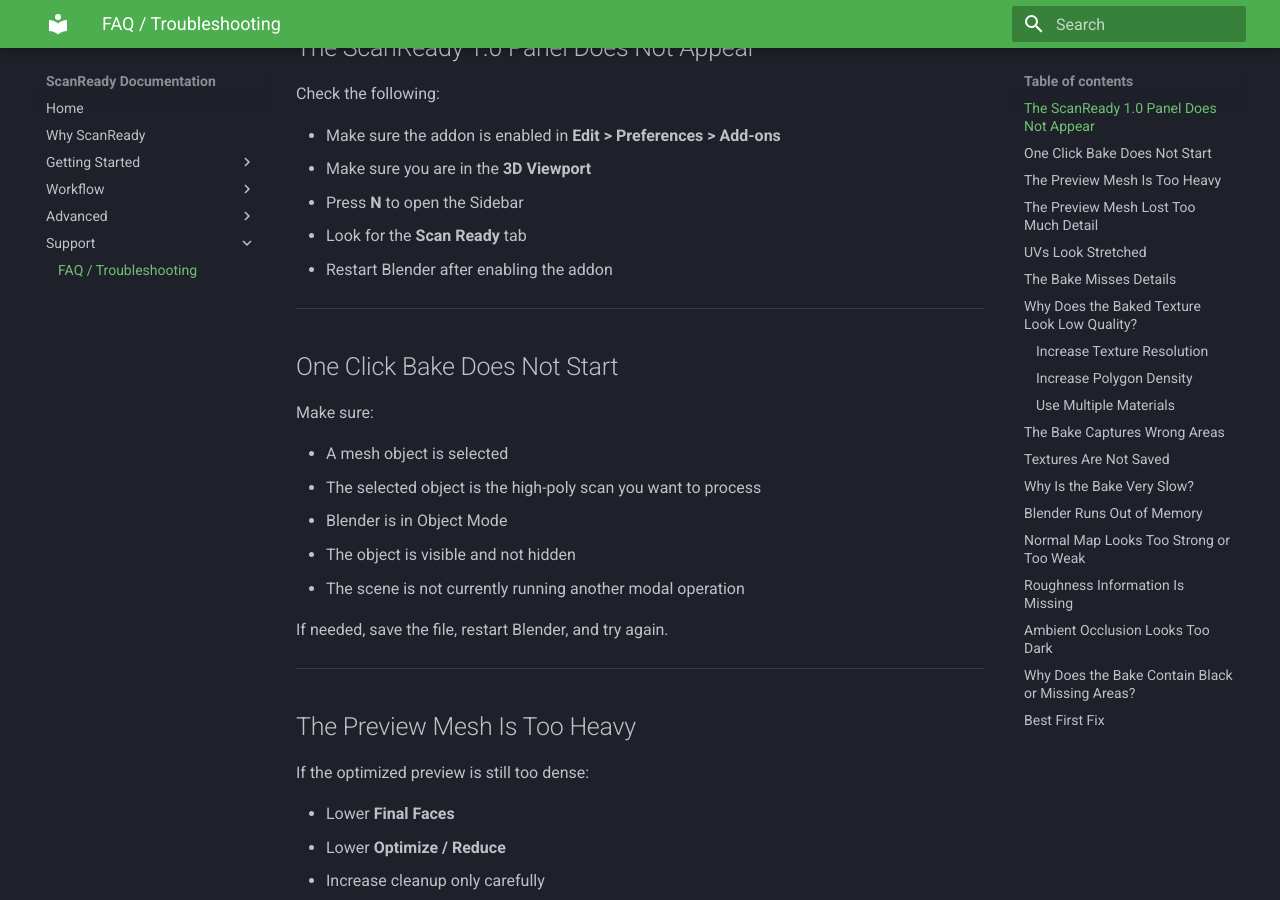
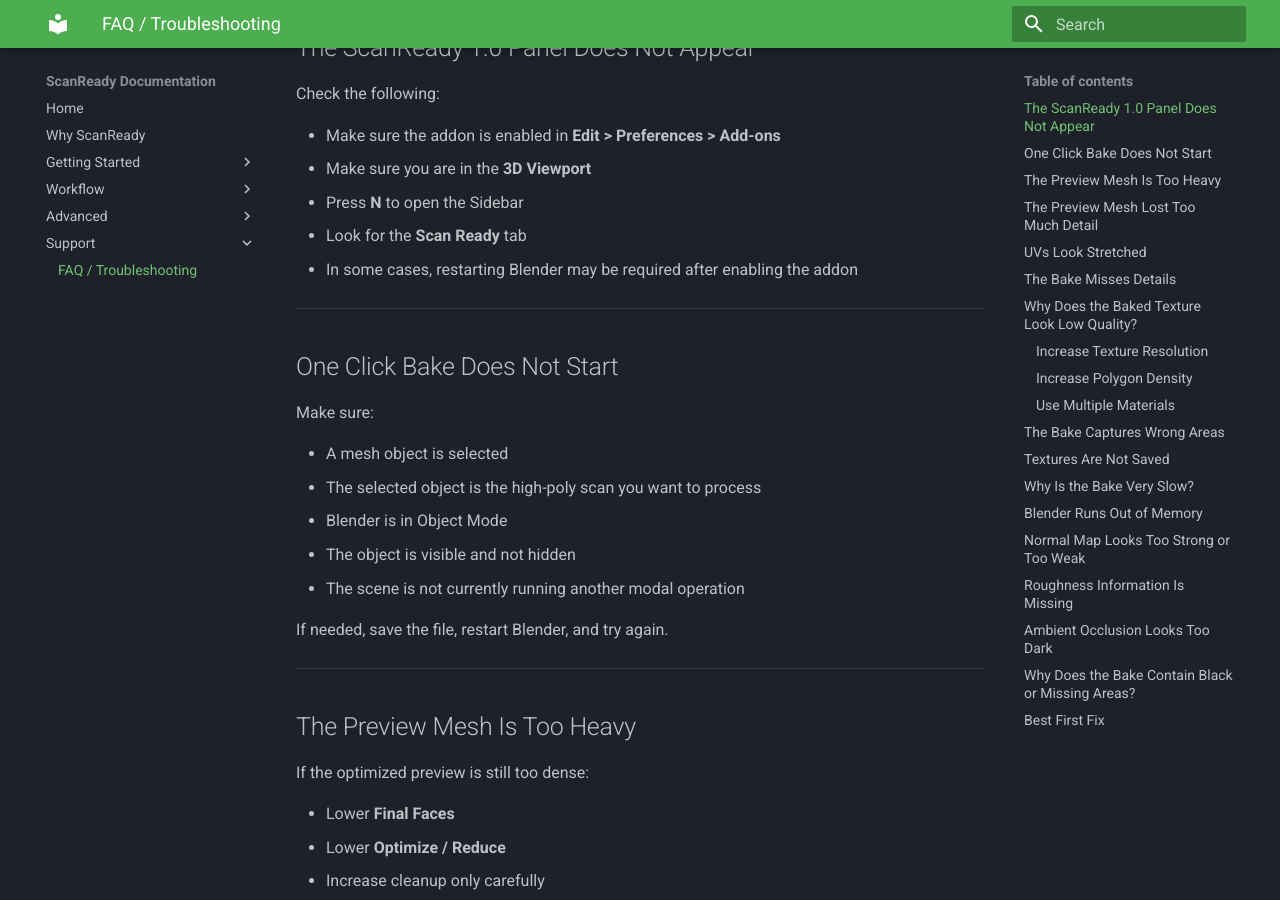
Before and after one commit to marioschiano/scanready-docs, an MkDocs documentation site: the page built from docs/troubleshooting.md, in a window 1280 px wide and 900 px high, scrolled down 334 px. Built offline with MkDocs 1.6.1 and Material for MkDocs 9.7.7, drawn with Linux system fonts in a browser that asks for light colours.

Commit message:
Update troubleshooting.md

```diff
--- a/docs/troubleshooting.md
+++ b/docs/troubleshooting.md
@@ -14,7 +14,7 @@
 - Make sure you are in the **3D Viewport**
 - Press **N** to open the Sidebar
 - Look for the **Scan Ready** tab
-- Restart Blender after enabling the addon
+- In some cases, restarting Blender may be required after enabling the addon
 
 ---
 
```
